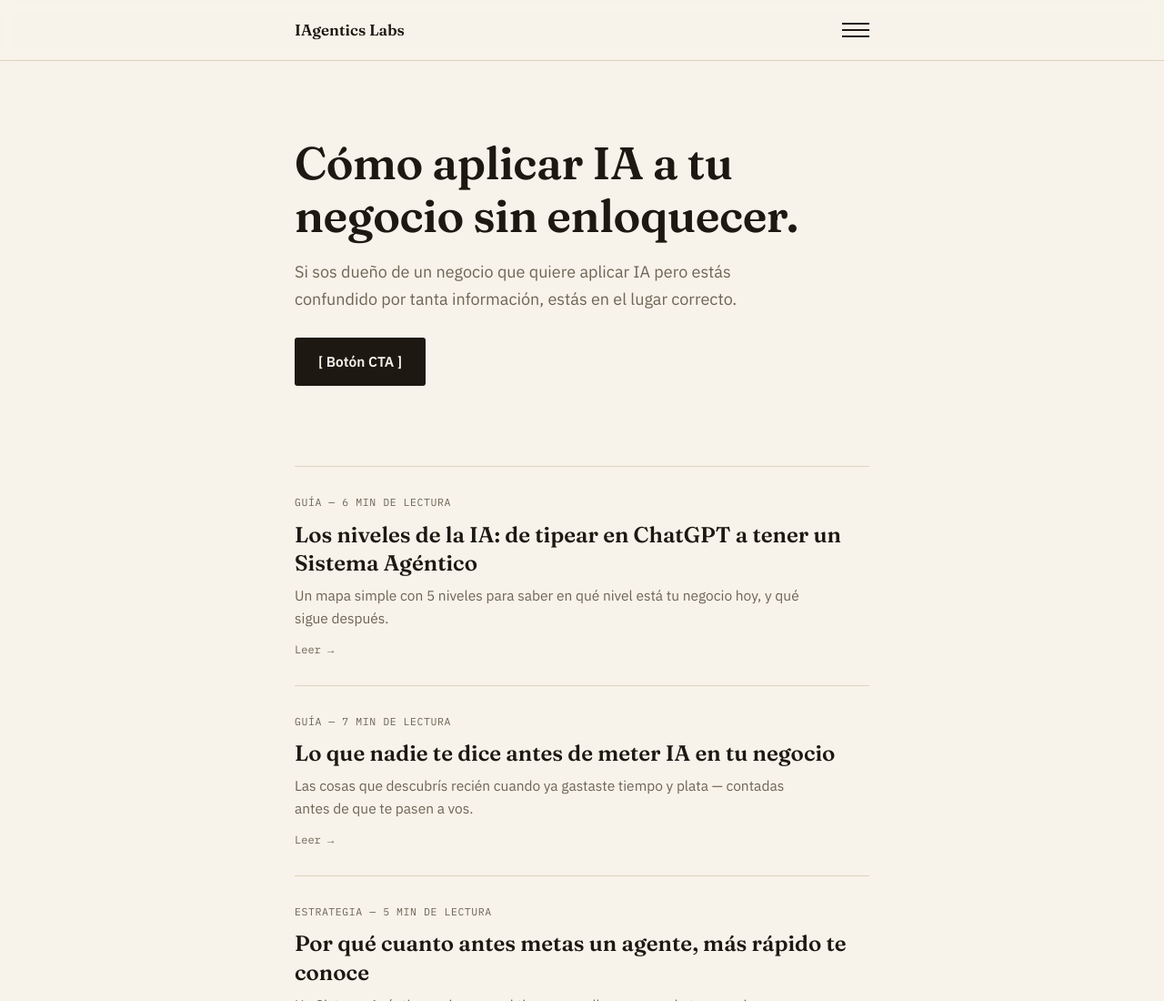
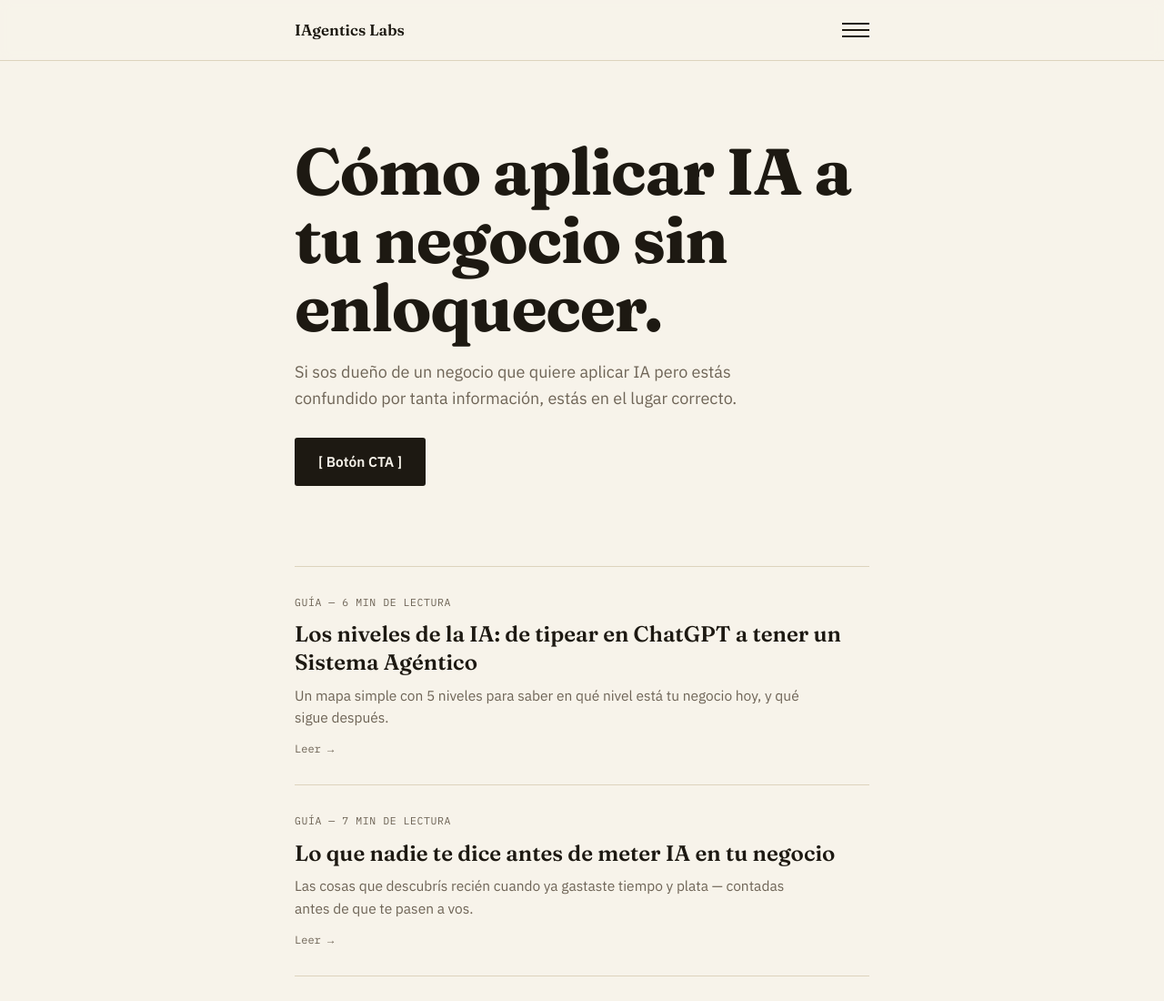
Before and after one commit to luisgz3/Iagenticslabs, a plain HTML site: page index.html in a window 1280 px wide. Shown: the top 1100 px of the page at 91% size. Drawn offline with Linux system fonts and the light colour scheme.

Commit message:
Make headline typography bolder and bigger for more visual impact

```diff
--- a/assets/style.css
+++ b/assets/style.css
@@ -72,11 +72,11 @@ a{ color:inherit; text-decoration:none; }
 
 h1{
   font-family: var(--display);
-  font-weight: 600;
+  font-weight: 700;
   font-optical-sizing: auto;
-  font-size: clamp(32px, 5.4vw, 50px);
-  line-height: 1.15;
-  letter-spacing: -0.01em;
+  font-size: clamp(40px, 7.5vw, 72px);
+  line-height: 1.04;
+  letter-spacing: -0.02em;
   margin-top: 20px;
 }
 .hero-sub{ margin-top: 18px; font-size: 18px; color: var(--ink-dim); max-width: 560px; line-height: 1.65; }
```
